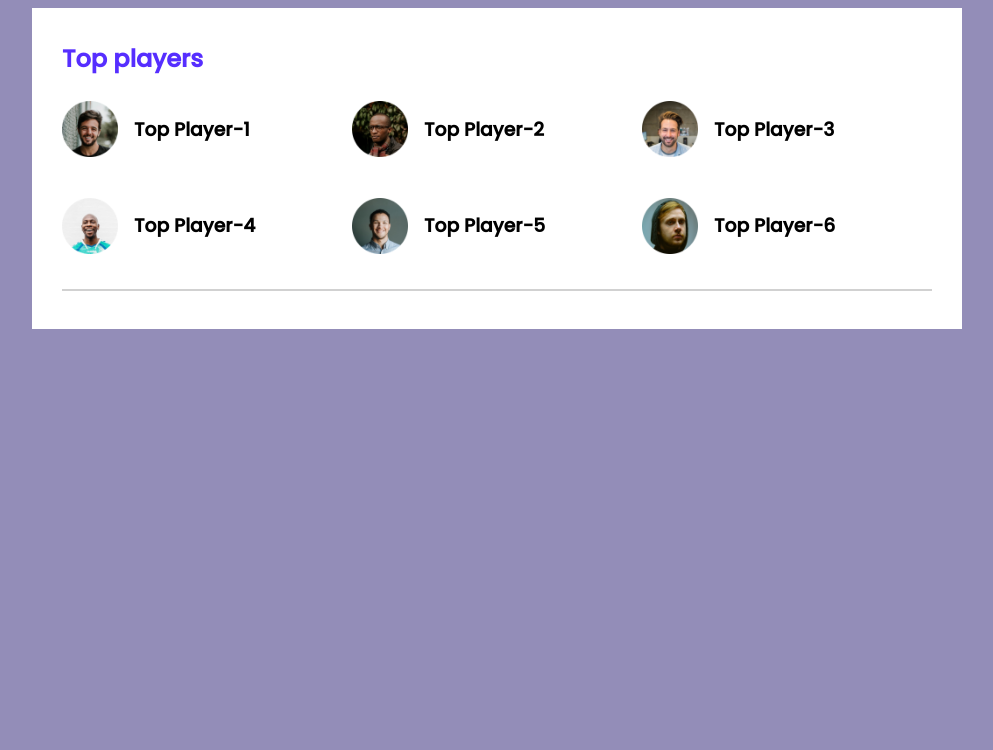
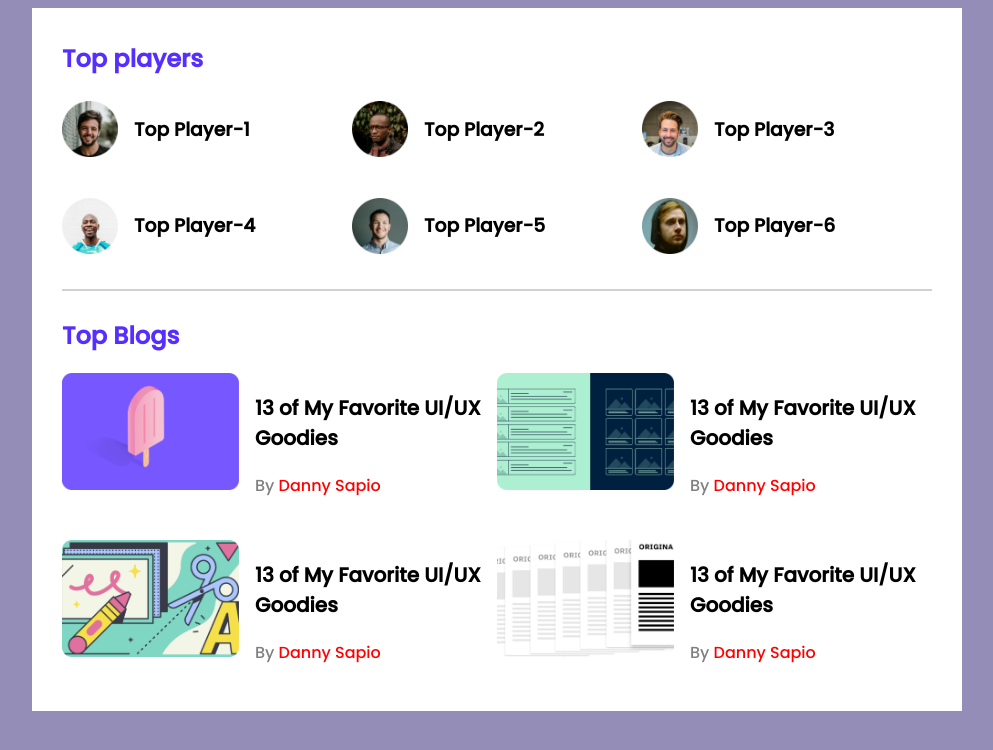
Before and after one commit to antar555/leader-board, a plain HTML site: page index.html in a window 1280 px wide. Shown: the whole page, without its empty margins (143-1136 px from the left). Drawn offline with Linux system fonts and the light colour scheme.

Commit message:
top blog added

```diff
--- a/index.html
+++ b/index.html
@@ -6,6 +6,7 @@
     <meta name="viewport" content="width=device-width, initial-scale=1.0">
     <title>Leader board</title>
     <link rel="stylesheet" href="style.css">
+    <link rel="stylesheet" href="top-blogs.css">
 </head>
 <body>
     <!-- header start -->
@@ -47,6 +48,63 @@
             </div>
             <hr>
 
+            <div class=top-blogs">
+                <article>
+                    <h2 class="section-title">Top Blogs</h2>
+                    <div class="blogs">
+                        <article class="blog">
+                            <div class="thumbnail">
+                               <img src="images/blogs/blog-1.png" alt="">
+                            </div>
+                            <div class="blog-info">
+                                <h3 class="blog-title">
+                                    13 of My Favorite
+                                    UI/UX Goodies
+                                </h3>
+                                <p class="blog-author"> By <a href="">Danny Sapio</a></p>
+                            </div>
+                        </article>
+                        <article class="blog">
+                            <div class="thumbnail">
+                               <img src="images/blogs/blog-2.png" alt="">
+                            </div>
+                            <div class="blog-info">
+                                <h3 class="blog-title">
+                                    13 of My Favorite
+                                    UI/UX Goodies
+                                </h3>
+                                <p class="blog-author"> By <a href="">Danny Sapio</a></p>
+                            </div>
+                        </article>
+                        <article class="blog">
+                            <div class="thumbnail">
+                               <img src="images/blogs/blog-3.png" alt="">
+                            </div>
+                            <div class="blog-info">
+                                <h3 class="blog-title">
+                                    13 of My Favorite
+                                    UI/UX Goodies
+                                </h3>
+                                <p class="blog-author"> By <a href="">Danny Sapio</a></p>
+                            </div>
+                        </article>
+                        <article class="blog">
+                            <div class="thumbnail">
+                               <img src="images/blogs/blog-4.png" alt="">
+                            </div>
+                            <div class="blog-info">
+                                <h3 class="blog-title">
+                                    13 of My Favorite
+                                    UI/UX Goodies
+                                </h3>
+                                <p class="blog-author"> By <a href="">Danny Sapio</a></p>
+                            </div>
+                        </article>
+                    </div>
+
+                </article>
+            </div>
+
         </section>
     </main>
 </body>
--- a/style.css
+++ b/style.css
@@ -20,6 +20,7 @@ main{
 }
 hr{
     border: 1px solid #D1D1D1;
+    margin-bottom: 27px;
 }
 
 /* top players style */
--- /dev/null
+++ b/top-blogs.css
@@ -0,0 +1,32 @@
+/* top blog styles */
+
+.blogs{
+    display: grid;
+    grid-template-columns: repeat(2, 1fr);
+    row-gap: 26px;
+    /* column-gap: 56px; */
+}
+
+.blog{
+    display: flex;
+}
+
+.blog .thumbnail img{
+    width: 177px;
+    height: 117px;
+}
+.blog-info{
+    margin-left: 16px;
+}
+.blog-title{
+    font-size: 20px;
+}
+.blog-author{
+    color: gray;
+    font-size: 16px;
+}
+.blog-author a{
+    text-decoration: none;
+    font-size: 16px;
+    color: red;
+}
```
